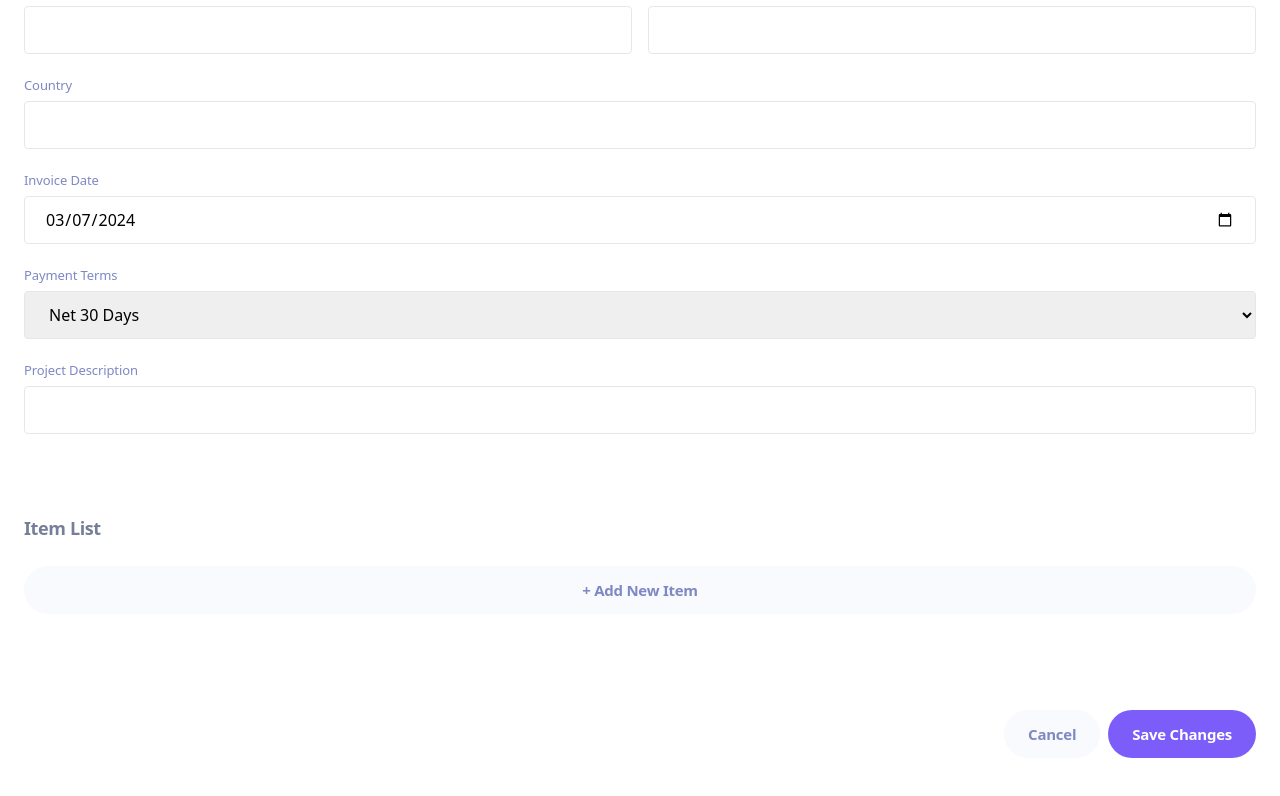
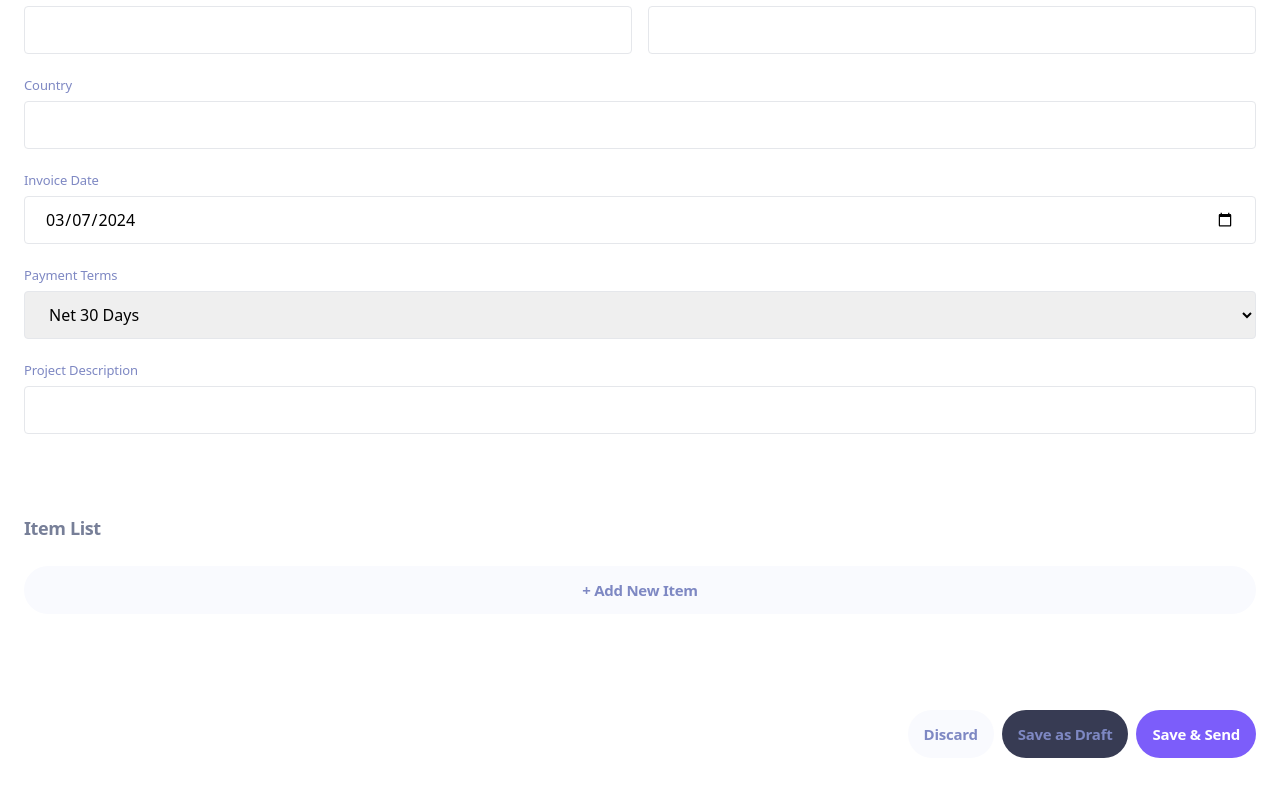
Before and after one commit to TedJenkler/Invoiceapp-vite-tailwind-reduxtoolkit, a React (Vite) app: page /invoice/add in a window 1280 px wide. Shown: the part 824-1620 px from the top of the page. Built offline with nearby package versions, Linux system fonts and the light colour scheme.

Commit message:
generate random id and button styled

```diff
--- a/src/InvoiceAdd.jsx
+++ b/src/InvoiceAdd.jsx
@@ -54,6 +54,20 @@ useEffect(() => {
     setTotal(newTotal);
     setItems(updatedItems);
   };
+
+  function generateRandomId() {
+    const characters = 'ABCDEFGHIJKLMNOPQRSTUVWXYZ';
+    const numbers = '0123456789';
+
+    // Generate a random string of length 2 using characters
+    const randomString = Array.from({ length: 2 }, () => characters.charAt(Math.floor(Math.random() * characters.length))).join('');
+
+    // Generate a random number of length 4
+    const randomNumber = Array.from({ length: 4 }, () => numbers.charAt(Math.floor(Math.random() * numbers.length))).join('');
+
+    // Combine the random string and random number
+    return randomString + randomNumber;
+  }
 
   return (
     <main>
@@ -149,8 +163,9 @@ useEffect(() => {
         <button onClick={() => {setItems([...items, {name: "", price: "", quantity: "", total: ""}])}} className='addnew mb-24'>+ Add New Item</button>
       </section>
       <div className='bg-white flex h-24 w-full justify-end px-6 gap-2'>
-        <Link to={-1} className='edit'>Cancel</Link>
-        <Link to="/" onClick={(e) => {dispatch(add({clientAddressCity: city2, clientAddressCountry: country2, clientAddressPostCode: postal2, clientAddressStreet: address2, clientEmail: email, clientName: name, createdAt: date, description: description, id: "", items: items, paymentDue: paymentDueDateString, paymentTerms: net, senderAddressCity: city, senderAddressCountry: country, senderAddressPostCode: postal, senderAddressStreet: address, status: "pending", total: total}))}} className='paid'>Save Changes</Link>
+        <Link to={-1} className='discard'>Discard</Link>
+        <Link to="/" onClick={(e) => {dispatch(add({clientAddressCity: city2, clientAddressCountry: country2, clientAddressPostCode: postal2, clientAddressStreet: address2, clientEmail: email, clientName: name, createdAt: date, description: description, id: generateRandomId(), items: items, paymentDue: paymentDueDateString, paymentTerms: net, senderAddressCity: city, senderAddressCountry: country, senderAddressPostCode: postal, senderAddressStreet: address, status: "draft", total: total}))}} className='savedraft'>Save as Draft</Link>
+        <Link to="/" onClick={(e) => {dispatch(add({clientAddressCity: city2, clientAddressCountry: country2, clientAddressPostCode: postal2, clientAddressStreet: address2, clientEmail: email, clientName: name, createdAt: date, description: description, id: generateRandomId(), items: items, paymentDue: paymentDueDateString, paymentTerms: net, senderAddressCity: city, senderAddressCountry: country, senderAddressPostCode: postal, senderAddressStreet: address, status: "pending", total: total}))}} className='save'>Save & Send</Link>
       </div>
     </main>
   );
--- a/src/features/state/stateSlice.jsx
+++ b/src/features/state/stateSlice.jsx
@@ -46,7 +46,7 @@ export const stateSlice = createSlice({
         },
         add: (state,action) => {
             const { clientAddressCity, clientAddressCountry, clientAddressPostCode, clientAddressStreet, clientEmail, clientName, createdAt, description, id, items, paymentDue, paymentTerms, senderAddressCity, senderAddressCountry, senderAddressPostCode, senderAddressStreet, status, total} = action.payload;
-            state.data.push({clientAddressCity: clientAddressCity, clientAddressCountry: clientAddressCountry, clientAddressPostCode: clientAddressPostCode, clientAddressStreet: clientAddressStreet, clientEmail: clientEmail, clientName: clientName, createdAt: createdAt, description: description, id: "test", items: items, paymentDue: paymentDue, paymentTerms: paymentTerms, senderAddressCity: senderAddressCity, senderAddressCountry: senderAddressCountry, senderAddressPostCode: senderAddressPostCode, senderAddressStreet: senderAddressStreet, status: status, total: total})
+            state.data.push({clientAddressCity: clientAddressCity, clientAddressCountry: clientAddressCountry, clientAddressPostCode: clientAddressPostCode, clientAddressStreet: clientAddressStreet, clientEmail: clientEmail, clientName: clientName, createdAt: createdAt, description: description, id: id, items: items, paymentDue: paymentDue, paymentTerms: paymentTerms, senderAddressCity: senderAddressCity, senderAddressCountry: senderAddressCountry, senderAddressPostCode: senderAddressPostCode, senderAddressStreet: senderAddressStreet, status: status, total: total})
         },
     }
 });
--- a/src/index.css
+++ b/src/index.css
@@ -26,6 +26,15 @@
     @apply h-12 bg-delete text-white px15 px-6 rounded-3xl flex items-center justify-center;
   }
   .paid {
-    @apply h-12 bg-01 text-white px15 px-6 rounded-3xl flex items-center justify-center;
+    @apply h-12 bg-01 text-white px15 px-6 rounded-3xl flex items-center justify-center whitespace-nowrap;
+  }
+  .save {
+    @apply h-12 bg-01 text-white px15 px-4 rounded-3xl flex items-center justify-center whitespace-nowrap;
+  }
+  .savedraft {
+    @apply h-12 bg-charcoal text-07 px15 px-4 rounded-3xl flex items-center justify-center whitespace-nowrap;
+  }
+  .discard {
+    @apply h-12 bg-ghostwhite text-07 px15 px-4 rounded-3xl flex items-center justify-center whitespace-nowrap;
   }
 }
```
